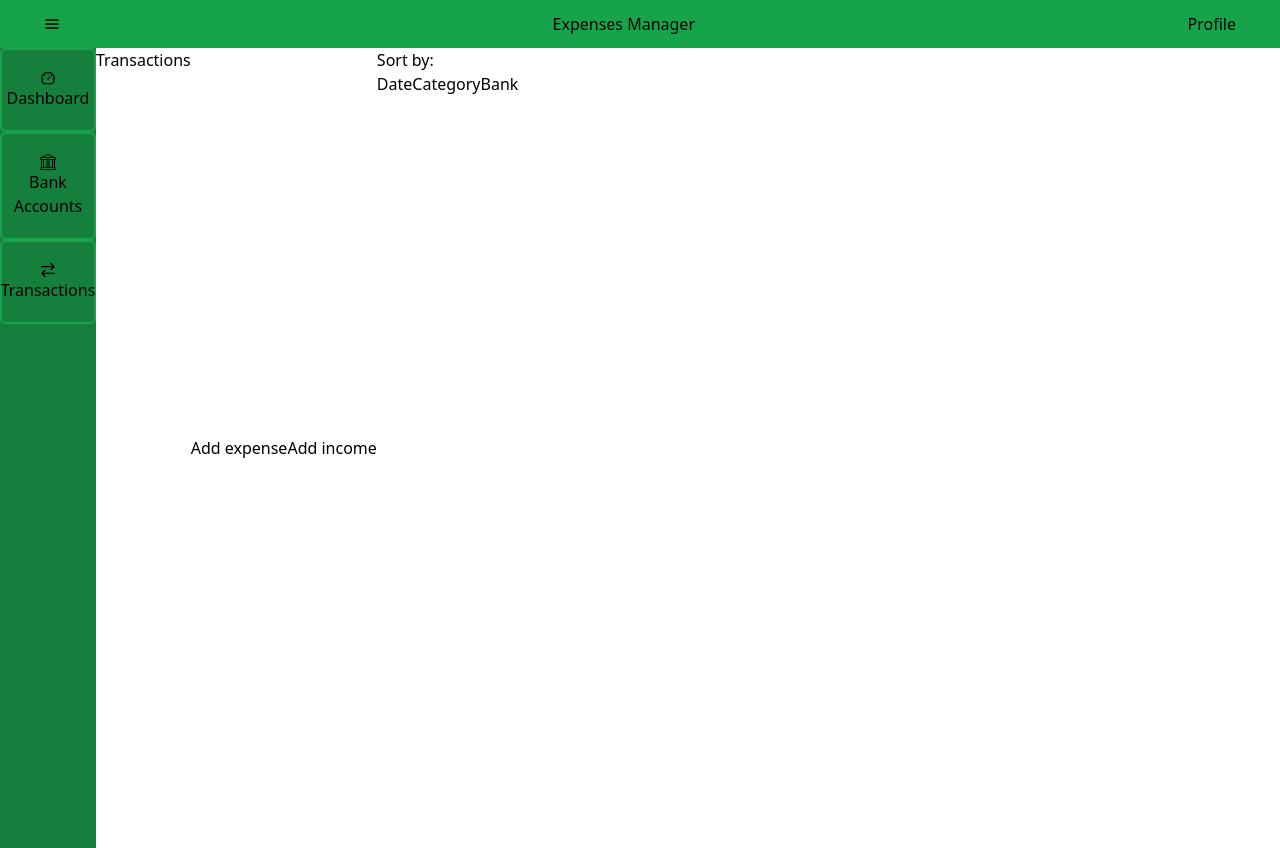
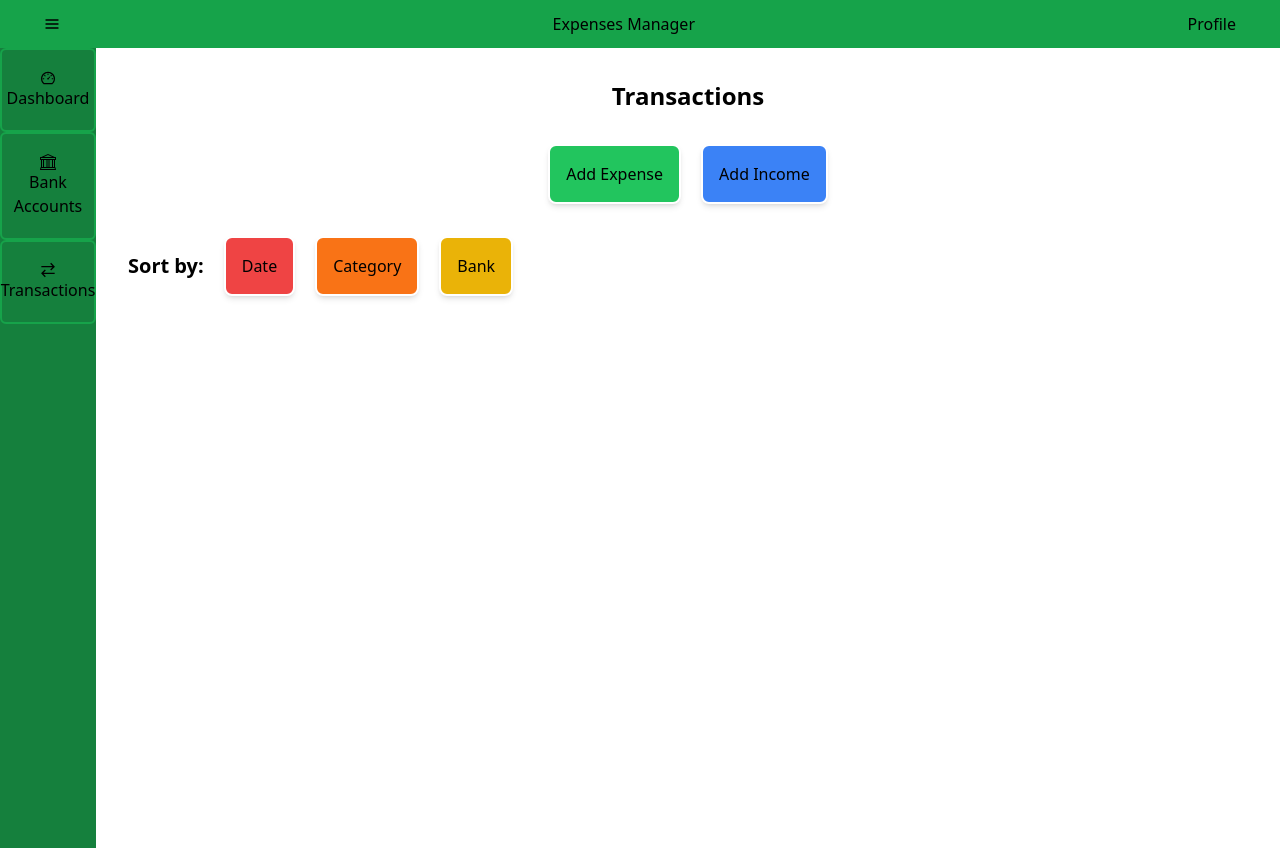
Before and after one commit to Alejandra-Villalobos/expenses-manager, a React (Create React App) app in the folder expenses-frontend/: page /transactions in a window 1280 px wide. Built offline with nearby package versions, Linux system fonts and the light colour scheme.

Commit message:
Added: Auth colors changed

```diff
--- a/expenses-frontend/src/pages/Auth.js
+++ b/expenses-frontend/src/pages/Auth.js
@@ -50,12 +50,13 @@ const Login = () => {
     }
 
     return (
-        <div className='bg-gradient-to-r from-green-400 via-cyan-900 to-blue-500 h-screen'>
-            <div>
+        <div className='bg-blue-900 h-screen'>
+            <div className='h-screen'>
+                <h1 className='text-center font-bold text-2xl pt-8'>Welcome to Expenses Manager!</h1>
                 {showLoginForm &&
-                <div className='flex flex-row justify-around pt-36'>
+                <div className='flex flex-row justify-around items-center h-5/6'>
                     <img src={loginImg} alt='login' className='w-80 h-80'/>
-                    <form onSubmit={handleSubmit} className="rounded-lg border-cyan-400 border-2 p-5">
+                    <form onSubmit={handleSubmit} className="bg-blue-500 rounded-lg border-blue-400 border-2 p-5">
                         <div class="grid gap-6 mb-6 md:grid-cols-1">
                             <div>
                                 <label for="userName" class="block mb-2 text-sm font-medium text-gray-900 ">User</label>
@@ -79,8 +80,8 @@ const Login = () => {
                     </form>
                 </div>}
                 {showRegisterForm &&
-                <div className='flex flex-row justify-around pt-32'>
-                <img src={registerImg} alt='register' className='w-80 h-80'/>
+                <div className='flex flex-row justify-around items-center h-5/6'>
+                <img src={loginImg} alt='register' className='w-80 h-80'/>
                 <form onSubmit={handleSubmit} className="rounded-lg border-cyan-400 border-2 p-5">
                     <div class="grid gap-6 mb-6 md:grid-cols-1">
                         <div>
--- a/expenses-frontend/src/pages/Banks.js
+++ b/expenses-frontend/src/pages/Banks.js
@@ -12,7 +12,7 @@ const Banks = () => {
     {showMenu && <SideMenu/>}
       <div className='w-full'>
         <section className='flex flex-row justify-center items-center gap-x-5 mt-8'>
-          <h1>Bank Accounts</h1>
+          <h1 className='font-bold text-2xl'>Bank Accounts</h1>
           <button><MdAddCircle size={25}/></button>
         </section>
       </div>
--- a/expenses-frontend/src/pages/Home.js
+++ b/expenses-frontend/src/pages/Home.js
@@ -11,14 +11,14 @@ const Home = () => {
     {showMenu && <SideMenu/>}
       <div className='w-full'>
         <section className='mt-8'>
-          <h1 className='text-center'>Dashboard</h1>
+          <h1 className='text-center font-bold text-2xl'>Dashboard</h1>
         </section>
         <section className='justify-evenly flex mt-12'>
           <button className='bg-green-500 border-2 rounded-lg border-white p-4 shadow-md'>Add Expense</button>
           <button className='bg-blue-500 border-2 rounded-lg border-white p-4 shadow-md'>Add Income</button>
         </section>
         <section className='mt-12'>
-          <h2 className='text-center'>Bank Accounts</h2>
+          <h2 className='text-center font-bold text-2xl'>Bank Accounts</h2>
         </section>
       </div>
     </div>
--- a/expenses-frontend/src/pages/Transactions.js
+++ b/expenses-frontend/src/pages/Transactions.js
@@ -10,15 +10,19 @@ function Transactions() {
     <NavBar setState={setShowMenu} state={showMenu}/>
     <div className='flex flex-row'>
     {showMenu && <SideMenu/>}
-      <h1>Transactions</h1>
-      <button>Add expense</button>
-      <button>Add income</button>
-      <section>
-        <p>Sort by:</p>
-        <button>Date</button>
-        <button>Category</button>
-        <button>Bank</button>
+    <div className='w-full'>
+      <h1 className='text-center mt-8 font-bold text-2xl'>Transactions</h1>
+      <section className='flex flex-row justify-center items-center gap-x-5 mt-8'>
+        <button className='bg-green-500 border-2 rounded-lg border-white p-4 shadow-md'>Add Expense</button>
+        <button className='bg-blue-500 border-2 rounded-lg border-white p-4 shadow-md'>Add Income</button>
       </section>
+        <section className='flex flex-row mt-8 gap-x-5 items-center'>
+          <p className='ml-8 font-bold text-xl'>Sort by:</p>
+          <button className='bg-red-500 border-2 rounded-lg border-white p-4 shadow-md'>Date</button>
+          <button className='bg-orange-500 border-2 rounded-lg border-white p-4 shadow-md'>Category</button>
+          <button className='bg-yellow-500 border-2 rounded-lg border-white p-4 shadow-md'>Bank</button>
+        </section>
+      </div>
     </div>
     </>
   )
```
